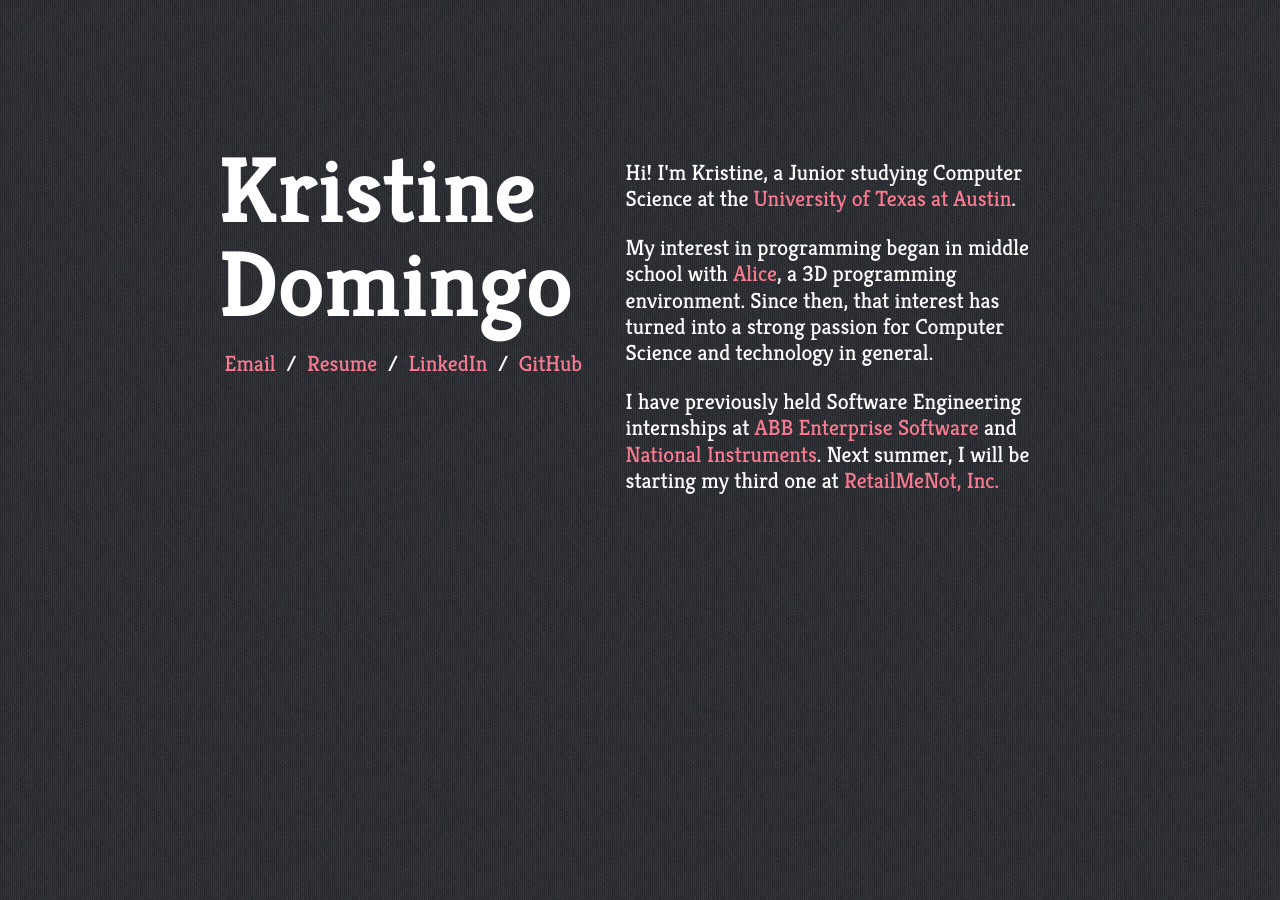
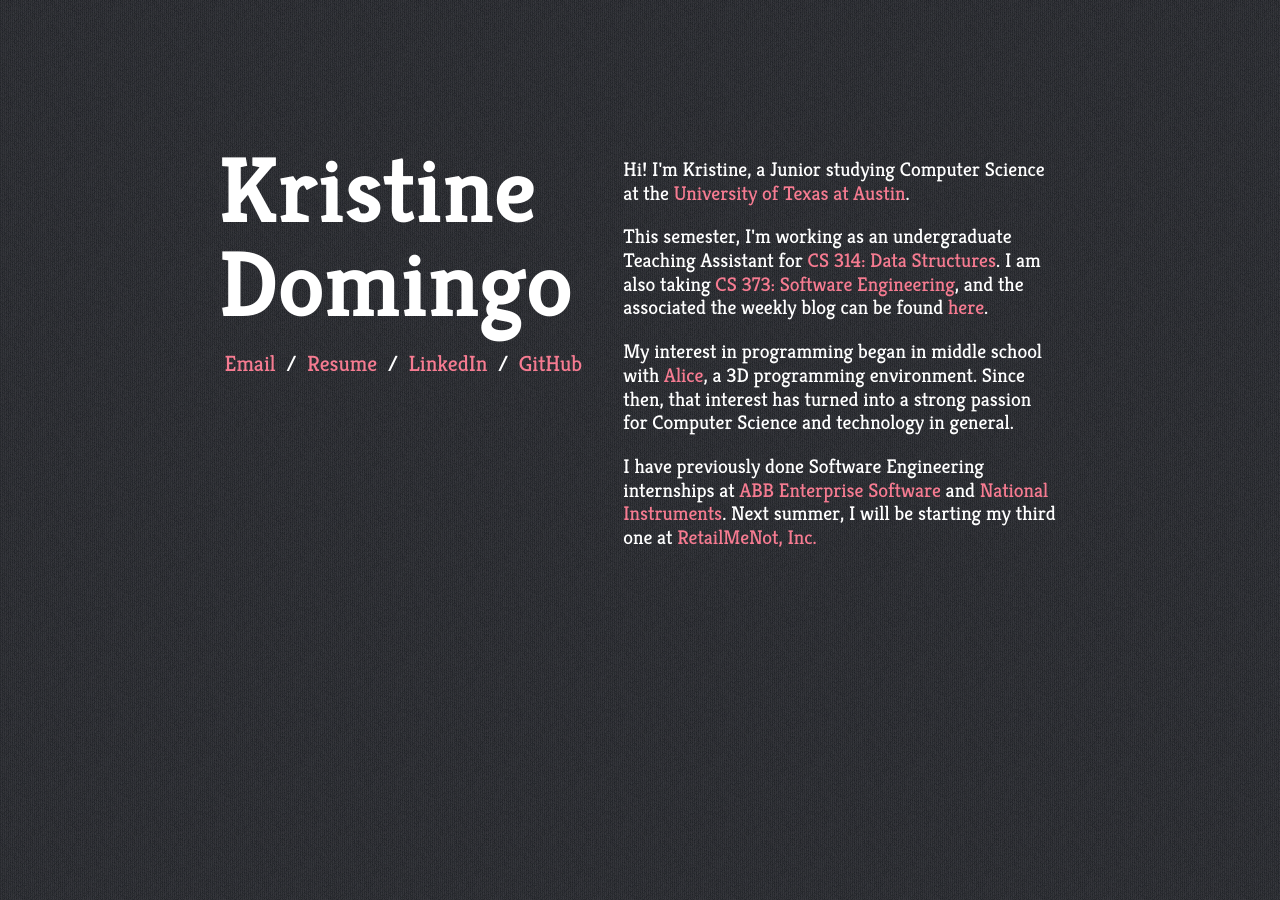
Before and after one commit to kristinedomingo/kristinedomingo.github.io, a Jekyll site: the page index.html, which Jekyll copies as it is, in a window 1280 px wide. Built offline with Jekyll 4.4.1, drawn with Linux system fonts in a browser that asks for light colours; Markdown is read by kramdown in place of the engine named in the settings.

Commit message:
Updated about me, made paragraph text size smaller

```diff
--- a/css/index.css
+++ b/css/index.css
@@ -52,7 +52,7 @@ h1 {
 p {
     margin: 1em;
     margin-bottom: 0em;
-    font-size: 1em;
+    font-size: 0.9em;
     line-height: 1.2em;
 }
 
@@ -71,8 +71,6 @@ a:hover {
 }
 
 @media screen and (min-width: 48em) {
-
-
     #innerWrapper {
         width: 875px;
     }
--- a/index.html
+++ b/index.html
@@ -43,7 +43,15 @@
                 Hi! I'm Kristine, a Junior studying Computer Science at
                 the <a href="http://www.cs.utexas.edu">
                 University of Texas at Austin</a>.
-               </p>
+              </p>
+              <p>
+                This semester, I'm working as an undergraduate
+                Teaching Assistant for <a href="https://www.cs.utexas.edu/~scottm/cs314/">
+                CS 314: Data Structures</a>. I am also taking
+                <a href="http://www.cs.utexas.edu/users/downing/cs373">CS 373: Software
+                Engineering</a>, and the associated the weekly blog can
+                be found <a href="/blog">here</a>.
+              </p>
               <p>
                 My interest in programming began in middle school with
                 <a href="http://alice.org">Alice</a>, a 3D programming
@@ -52,7 +60,7 @@
                 general.
               </p>
               <p>
-                I have previously held Software Engineering internships at
+                I have previously done Software Engineering internships at
                 <a href="http://new.abb.com/enterprise-software">ABB Enterprise
                 Software</a> and <a href="http://ni.com">National Instruments</a>.
                 Next summer, I will be starting my third one at
```
